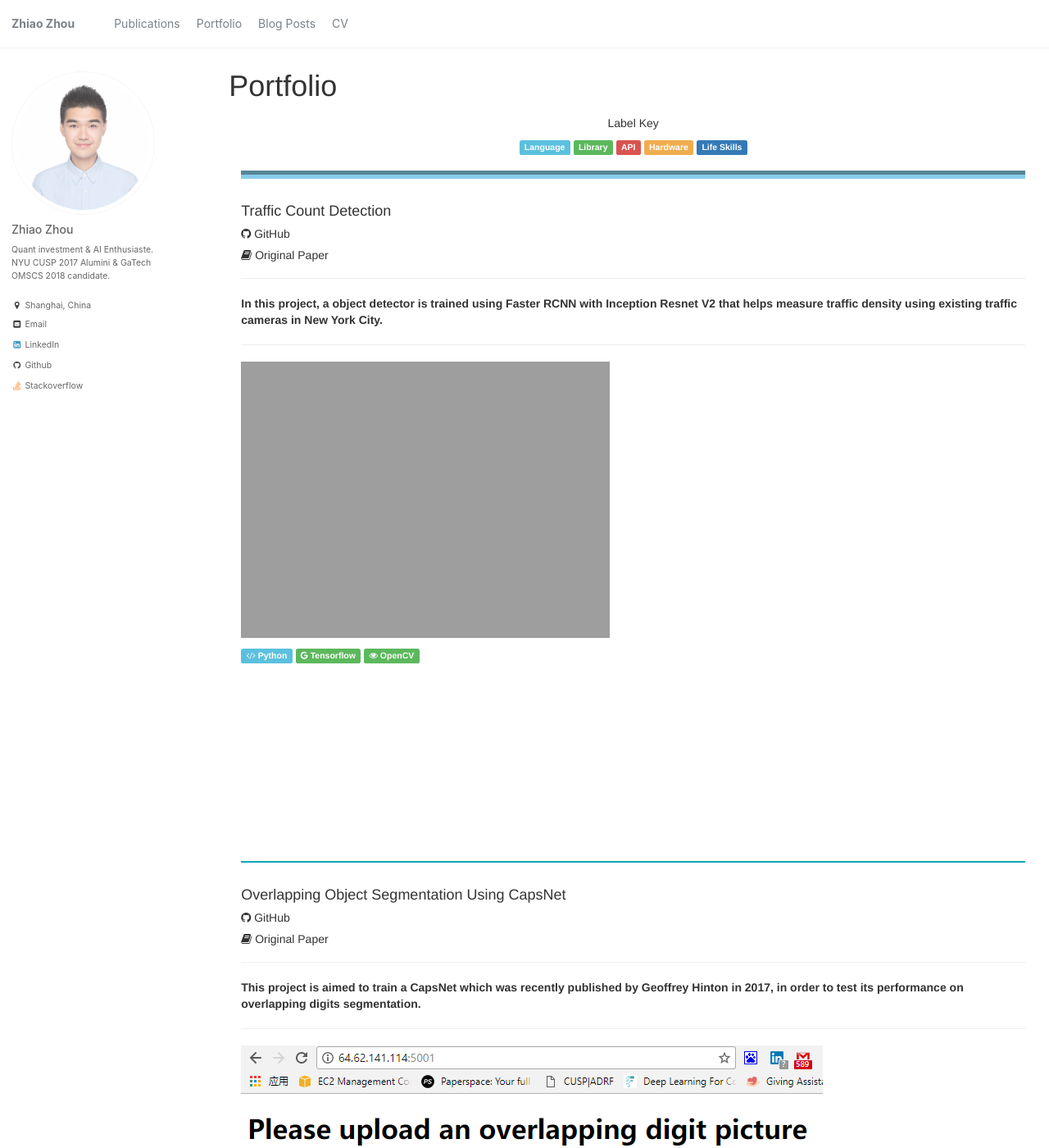
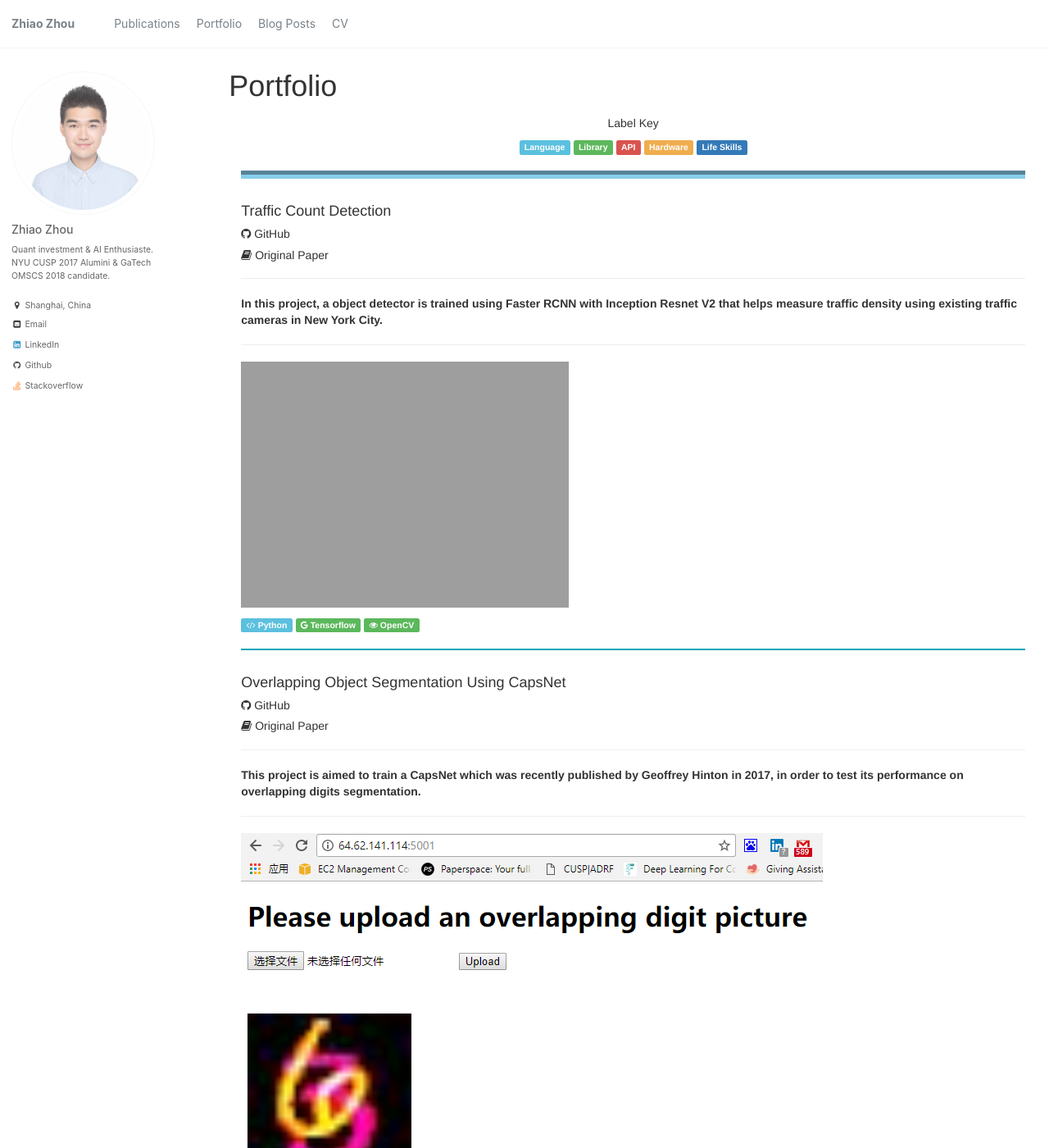
Before and after one commit to zhiaozhou/zhiaozhou.github.io, a Jekyll site: the page built from _pages/portfolio.html, in a window 1280 px wide and 1400 px high. Shown: the whole window at 82% size. Built offline with Jekyll 4.4.1, drawn with Linux system fonts in a browser that asks for light colours; nearby versions of some CDN libraries.

Commit message:
'update'

```diff
--- a/_pages/portfolio.html
+++ b/_pages/portfolio.html
@@ -17,6 +17,10 @@ author_profile: true
   <script src="https://maxcdn.bootstrapcdn.com/bootstrap/3.3.7/js/bootstrap.min.js"></script>
   <link rel="icon" href="favicon.ico" type="image/x-icon">
 </head>
+
+<style>
+.col-md-12{ line-height:20px}/* css 注释说明：设置行距行高22px */
+</style>
 
 <body>
   <script type="text/javascript" src="http://maxcdn.bootstrapcdn.com/bootstrap/3.2.0/js/bootstrap.min.js"></script>
@@ -41,12 +45,12 @@ author_profile: true
     <hr style="border:none;border-top:10px groove skyblue;">
 
     <div class="row">
-      <div class="col-md-12 column project-right">
+      <div class="col-md-12">
         <h4 class="hackname">Traffic Count Detection</h4>
         <h5 class="link"><a href="https://github.com/zhiaozhou/Vehicle_Count_Deep_Learning"><i class="fa fa-github"></i> GitHub</a></h5>
         <h5 class="link"><a href="https://zhiaozhou.github.io/portfolio/vehicle_count/"><i class="fa fa-book"></i> Original Paper</a></h5>
         <hr>
-        <p><b>In this project, a object detector is trained using Faster RCNN with Inception Resnet V2 that helps measure traffic density using existing traffic cameras in New York City.</b><hr><img src="https://zhiaozhou.github.io/images/vehicle/vehicle_example2.gif" alt="Drawing" style="width: 450px;" width="300"/></p>
+        <p><b>In this project, a object detector is trained using Faster RCNN with Inception Resnet V2 that helps measure traffic density using existing traffic cameras in New York City.</b><hr><img src="https://zhiaozhou.github.io/images/vehicle/vehicle_example2.gif" height="420"></p>
         <span class="label label-info"><i class="fa fa-code"></i> Python</span>
         <span class="label label-success"><i class="fa fa-google"></i> Tensorflow</span>
         <span class="label label-success"><i class="fa fa-eye"></i> OpenCV</span>
@@ -55,7 +59,7 @@ author_profile: true
 
     <hr style="height:2px;border:none;background: #00a6b6;">
     <div class="row">
-      <div class="col-md-12 column project-right">
+      <div class="col-md-12">
         <h4 class="hackname">Overlapping Object Segmentation Using CapsNet</h4>
         <h5 class="link"><a href="https://github.com/zhiaozhou/DL_Project_CapsNet"><i class="fa fa-github"></i> GitHub</a></h5>
         <h5 class="link"><a href="https://zhiaozhou.github.io/portfolio/capsnet/"><i class="fa fa-book"></i> Original Paper</a></h5>
```
